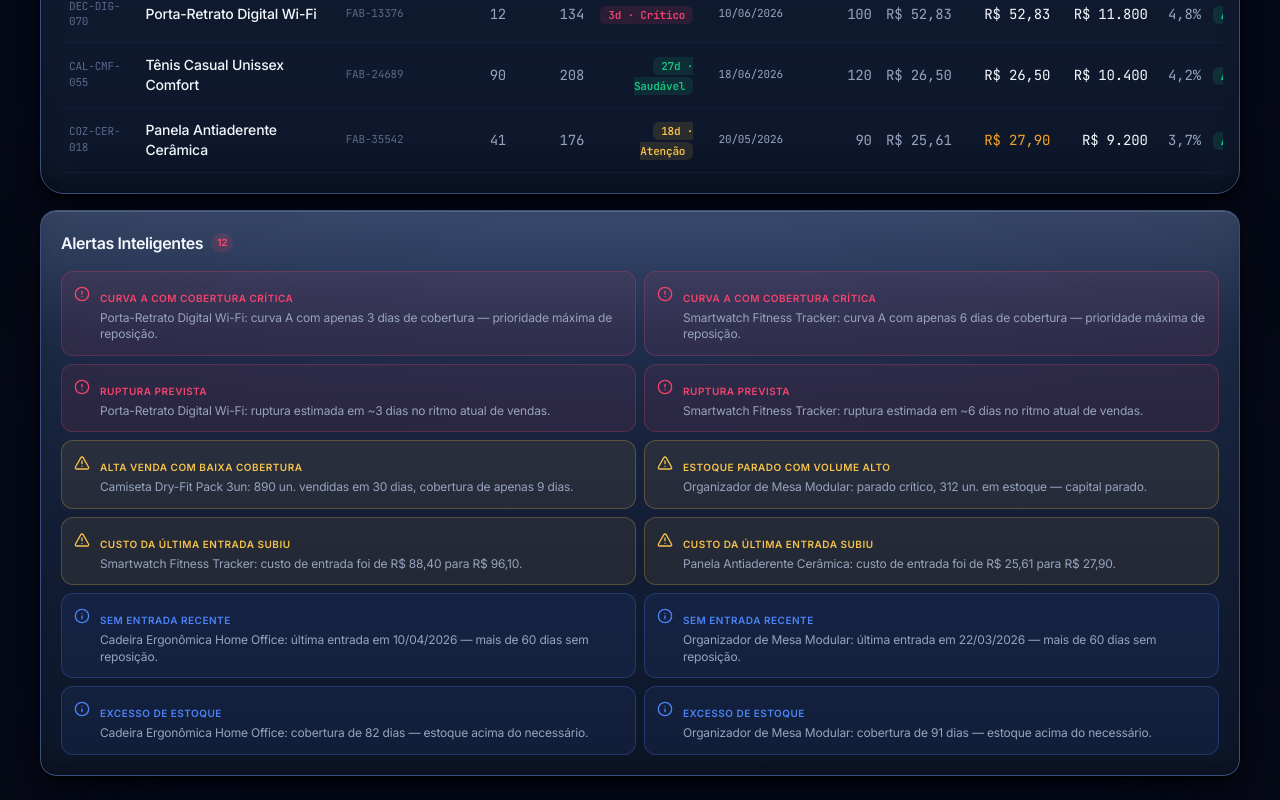
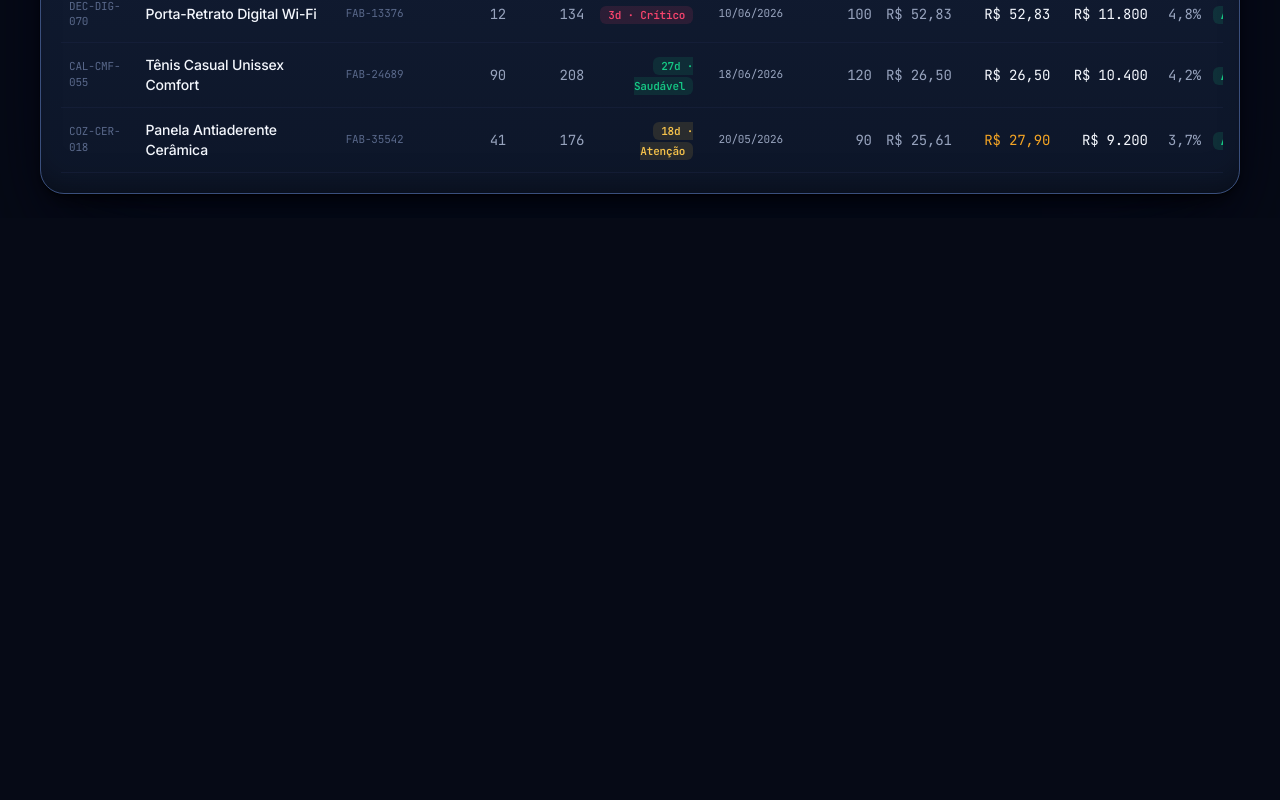
Before and after one commit to gs737423-spec/saas, a React (Vite) app: page /estoque in a window 1280 px wide. Shown: the part 1158-1958 px from the top of the page. After the commit the page ends 1376 px from the top, so only its background shows below. Built offline with nearby package versions, Linux system fonts and the light colour scheme.

Commit message:
Update Estoque.tsx

```diff
--- a/src/pages/Estoque.tsx
+++ b/src/pages/Estoque.tsx
@@ -1,7 +1,6 @@
 import { useState } from 'react'
 import InventoryKPIs from '@/components/estoque/InventoryKPIs'
 import InventoryTable from '@/components/estoque/InventoryTable'
-import InventoryAlerts from '@/components/estoque/InventoryAlerts'
 import { defaultInventoryFilters, type InventoryFilterState } from '@/components/estoque/InventoryFilters'
 
 export default function Estoque() {
@@ -11,7 +10,6 @@ export default function Estoque() {
     <div className="space-y-3 sm:space-y-4">
       <InventoryKPIs filters={filters} onChange={setFilters} />
       <InventoryTable filters={filters} onChange={setFilters} />
-      <InventoryAlerts />
     </div>
   )
 }
```
